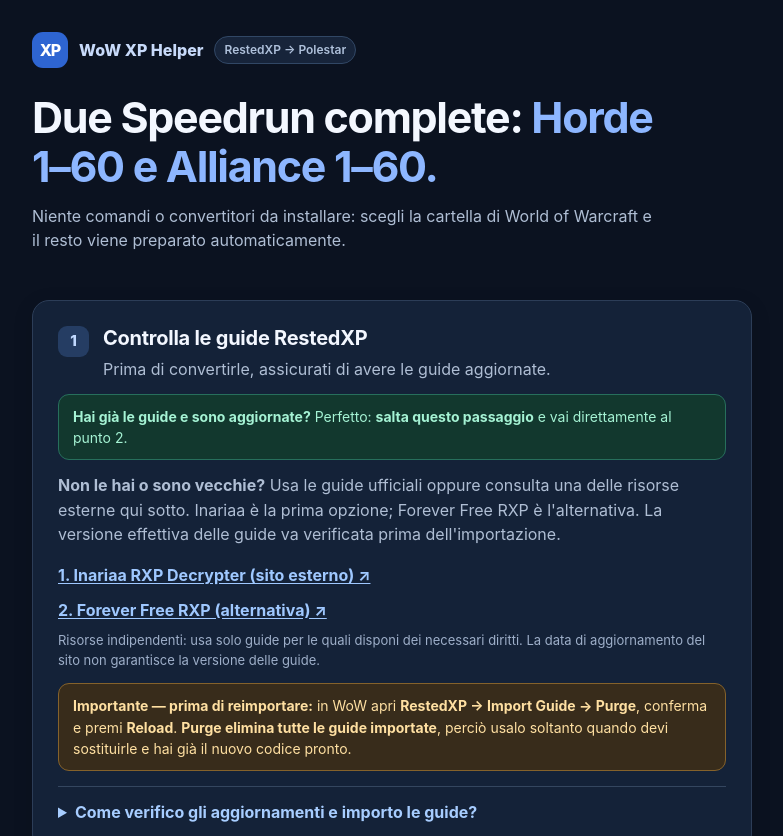
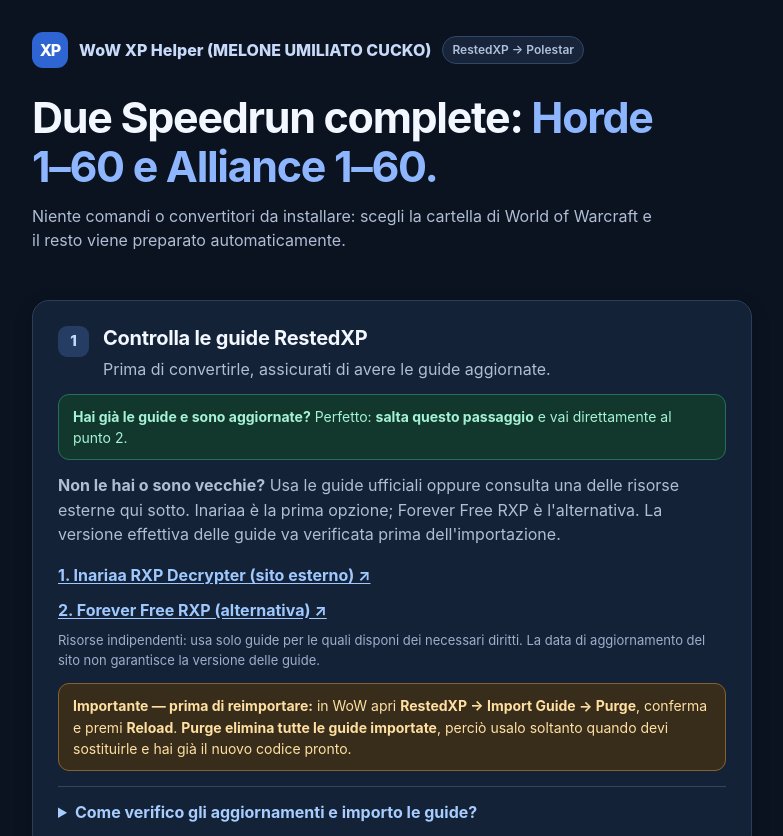
Before and after one commit to dav1dera/wow-xp-helper, a plain HTML site: page index.html in a window 1280 px wide. Shown: the top 836 px of the page, without its empty margins (248-1031 px from the left). Drawn offline with Linux system fonts and the light colour scheme.

Commit message:
Add requested subtitle beside WoW XP Helper title

```diff
--- a/index.html
+++ b/index.html
@@ -125,7 +125,7 @@ button.textlink:hover{color:#d7e9ff;background:none}
 </head>
 <body><main>
 <header>
-<div class="brand"><span class="logo">XP</span><span>WoW XP Helper</span><small>RestedXP → Polestar</small></div>
+<div class="brand"><span class="logo">XP</span><span>WoW XP Helper (MELONE UMILIATO CUCKO)</span><small>RestedXP → Polestar</small></div>
 <h1>Due Speedrun complete: <span>Horde 1–60 e Alliance 1–60.</span></h1>
 <p class="lead">Niente comandi o convertitori da installare: scegli la cartella di World of Warcraft e il resto viene preparato automaticamente.</p>
 </header>
```
